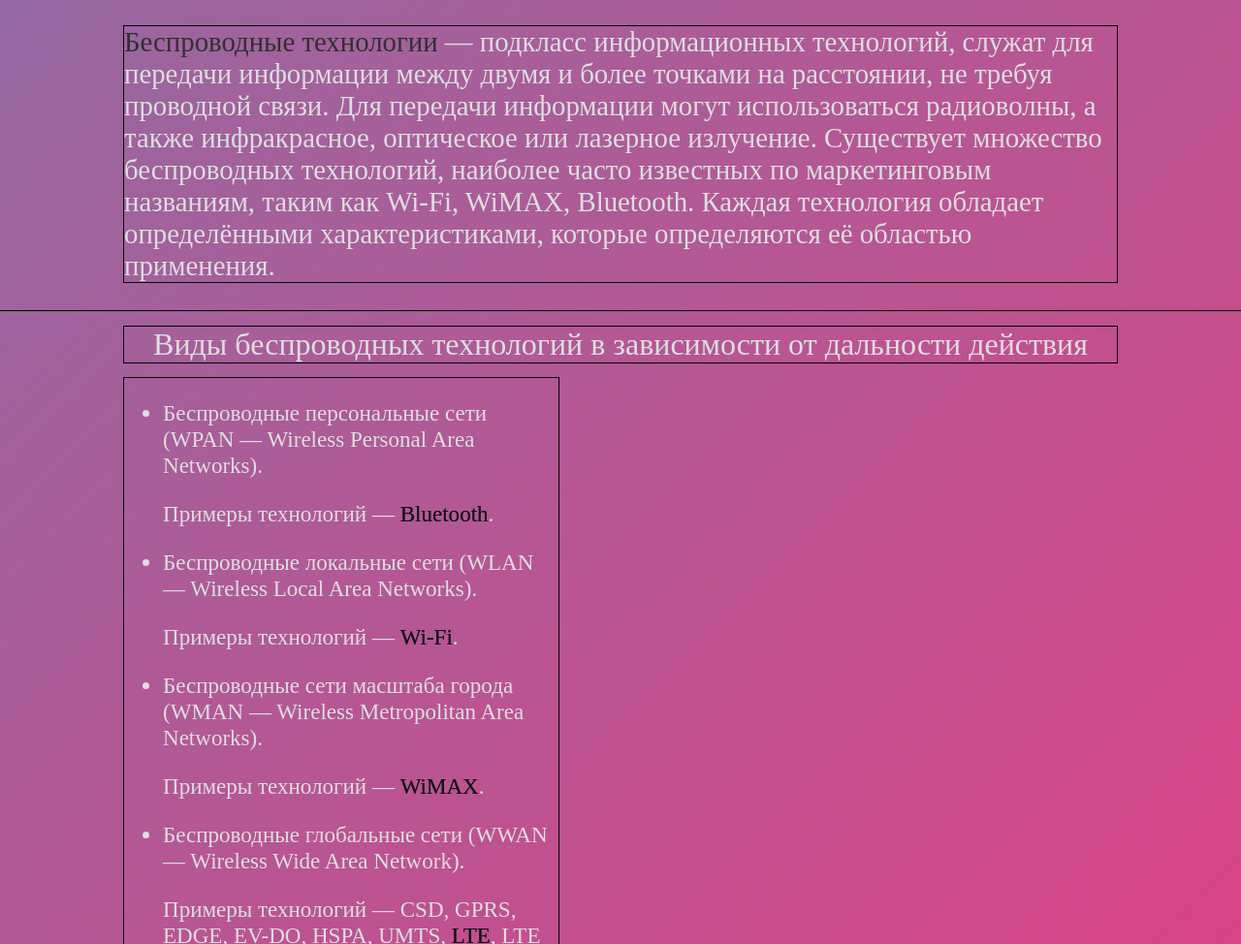
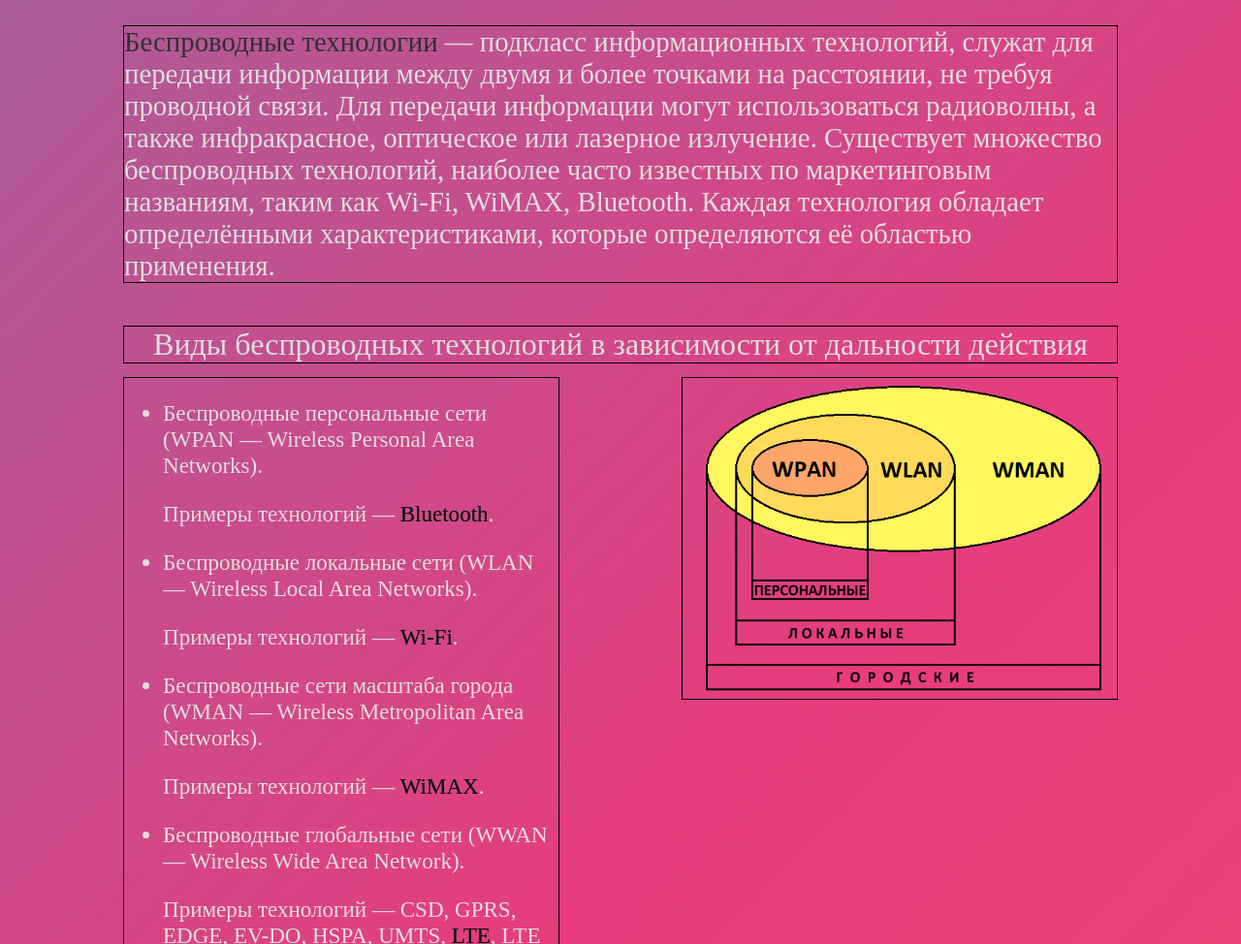
Before and after one commit to vagandev/vagandev.github.io, a plain HTML site: page index.html in a window 1280 px wide. Shown: the part 126-1100 px from the top of the page at 97% size. Drawn offline with nearby package versions, Linux system fonts and the light colour scheme; a web font is replaced by a local one.

Commit message:
Update index.html

```diff
--- a/index.html
+++ b/index.html
@@ -78,8 +78,8 @@
 			</ul>
 		</div>
 
-		<div id = "sch">
-				<img id = "prikol" src = "images/scheme.png">
+		<div id = "schin">
+				<img id = "sch" src = "images/scheme.png">
 		</div>
 
 		<div id = "title3">
```
